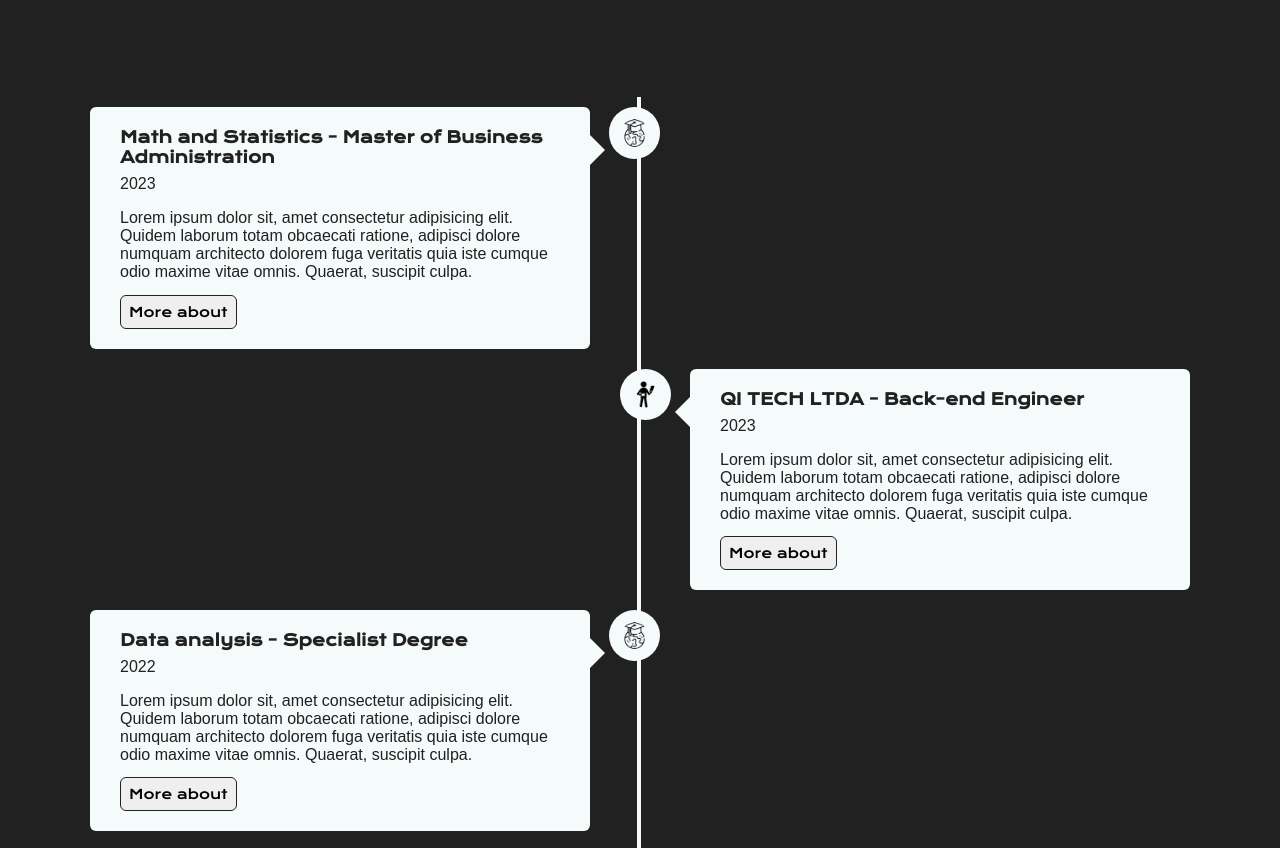
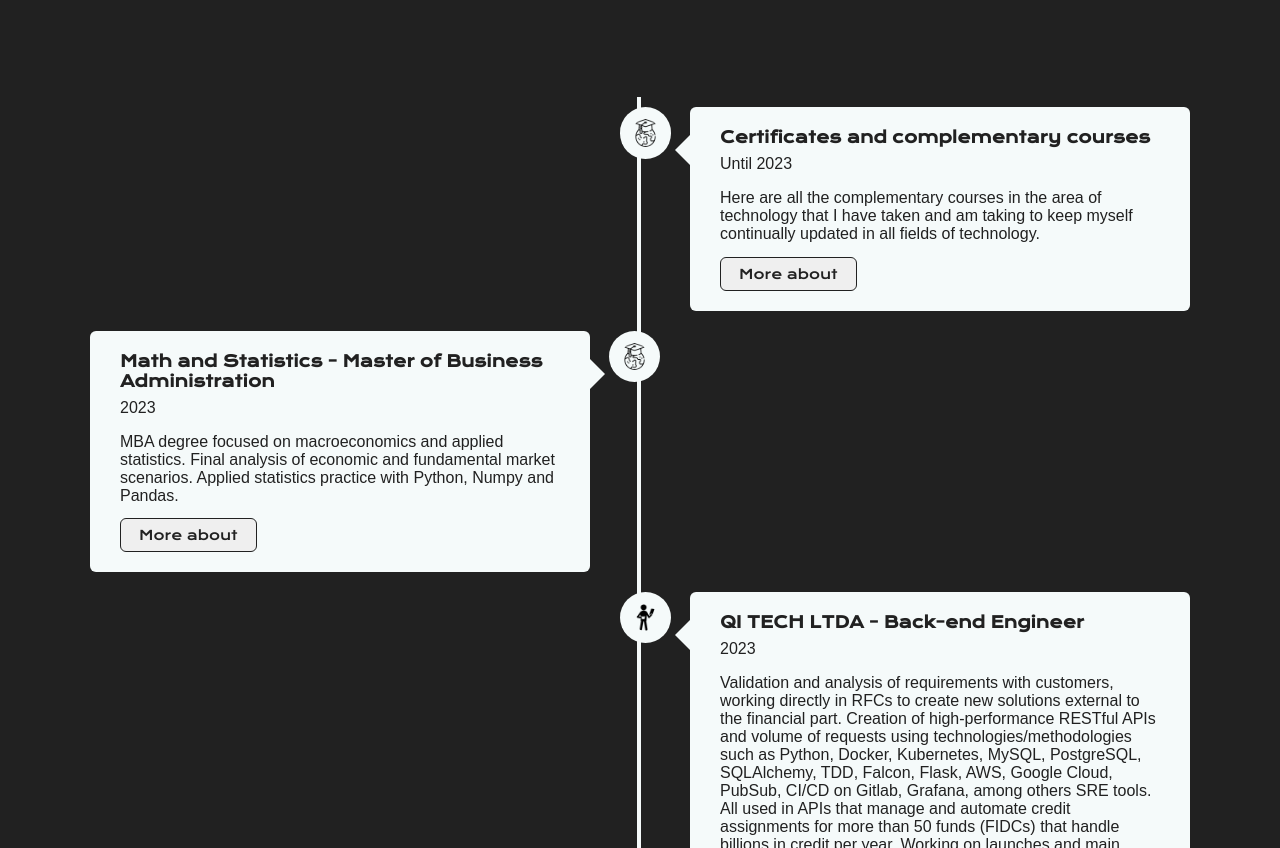
Before and after one commit to upALX/alxinc-portfolio, a website: page about.html in a window 1280 px wide. Shown: the part 81-929 px from the top of the page. Drawn offline with nearby package versions, Linux system fonts and the light colour scheme.

Commit message:
Adding descriptions on card in about

```diff
--- a/about.html
+++ b/about.html
@@ -20,14 +20,24 @@
     </header>
     <main class="presentation">
         <section class="presentation__assignment__timeline">
+            <div class="presentation__assignment__container presentation__assignment__container-right">
+                <img class="presentation__image__education right" src="assets/education.png" alt="a man reading the meeting agenda and drinking coffee">
+                <div class="presentation__assignment__text-box">
+                    <h2>Certificates and complementary courses</h2>
+                    <small>Until 2023</small>
+                    <p>Here are all the complementary courses in the area of technology that I have taken and am taking to keep myself continually updated in all fields of technology.</p>
+                    <span class="presentation__container__right-arrow"></span>
+                    <button> <a href="https://drive.google.com/drive/folders/1l6F5gSUcw788t51j8_aiePSrB0p0C-2d?usp=sharing" target="__blank">More about</a></button>
+                </div>
+            </div>
             <div class="presentation__assignment__container presentation__assignment__container-left">
                 <img class="presentation__image__work left" src="assets/education.png" alt="mortarboard on top of planet earth">
                 <div class="presentation__assignment__text-box">
                     <h2>Math and Statistics - Master of Business Administration</h2>
                     <small>2023</small>
-                    <p>Lorem ipsum dolor sit, amet consectetur adipisicing elit. Quidem laborum totam obcaecati ratione, adipisci dolore numquam architecto dolorem fuga veritatis quia iste cumque odio maxime vitae omnis. Quaerat, suscipit culpa.</p>
+                    <p>MBA degree focused on macroeconomics and applied statistics. Final analysis of economic and fundamental market scenarios. Applied statistics practice with Python, Numpy and Pandas.</p>
                     <span class="presentation__container__left-arrow"></span>
-                    <button> More about</button>
+                    <button> <a href="https://drive.google.com/drive/folders/1l6F5gSUcw788t51j8_aiePSrB0p0C-2d?usp=sharing" target="__blank">More about</a></button>
                 </div>
             </div>
             <div class="presentation__assignment__container presentation__assignment__container-right">
@@ -35,9 +45,9 @@
                 <div class="presentation__assignment__text-box">
                     <h2>QI TECH LTDA - Back-end Engineer</h2>
                     <small>2023</small>
-                    <p>Lorem ipsum dolor sit, amet consectetur adipisicing elit. Quidem laborum totam obcaecati ratione, adipisci dolore numquam architecto dolorem fuga veritatis quia iste cumque odio maxime vitae omnis. Quaerat, suscipit culpa.</p>
+                    <p>Validation and analysis of requirements with customers, working directly in RFCs to create new solutions external to the financial part. Creation of high-performance RESTful APIs and volume of requests using technologies/methodologies such as Python, Docker, Kubernetes, MySQL, PostgreSQL, SQLAlchemy, TDD, Falcon, Flask, AWS, Google Cloud, PubSub, CI/CD on Gitlab, Grafana, among others SRE tools. All used in APIs that manage and automate credit assignments for more than 50 funds (FIDCs) that handle billions in credit per year. Working on launches and main news within and outside of working hours.</p>
                     <span class="presentation__container__right-arrow"></span>
-                    <button> More about</button>
+                    <button> <a href="https://qitech.com.br" target="__blank">More about</a></button>
                 </div>
             </div>
             <div class="presentation__assignment__container presentation__assignment__container-left">
@@ -45,9 +55,9 @@
                 <div class="presentation__assignment__text-box">
                     <h2>Data analysis - Specialist Degree</h2>
                     <small>2022</small>
-                    <p>Lorem ipsum dolor sit, amet consectetur adipisicing elit. Quidem laborum totam obcaecati ratione, adipisci dolore numquam architecto dolorem fuga veritatis quia iste cumque odio maxime vitae omnis. Quaerat, suscipit culpa.</p>
+                    <p>Specialist degree focused on data analysis and processing using the ETL process to generate information through Hadoop environment tools such as Spark and Kafka. Practice with PySpark and Databricks.</p>
                     <span class="presentation__container__left-arrow"></span>
-                    <button> More about</button>
+                    <button> <a href="https://drive.google.com/drive/folders/1l6F5gSUcw788t51j8_aiePSrB0p0C-2d?usp=sharing" target="__blank">More about</a></button>
                 </div>
             </div>
             <div class="presentation__assignment__container presentation__assignment__container-right">
@@ -55,9 +65,9 @@
                 <div class="presentation__assignment__text-box">
                     <h2>QI TECH LTDA - Full Stack Developer</h2>
                     <small>2022</small>
-                    <p>Lorem ipsum dolor sit, amet consectetur adipisicing elit. Quidem laborum totam obcaecati ratione, adipisci dolore numquam architecto dolorem fuga veritatis quia iste cumque odio maxime vitae omnis. Quaerat, suscipit culpa.</p>
+                    <p>Direct involvement in technical integrations and meetings with customers in Banking as a Service products. Constant involvement in the formulation and development of documentation for REST APIs. Bug resolution and feature development on the front-end of the platform using Javascript, React, Jinja, integrated with CI/CD pipelines. Construction and integration of REST APIs linked to public securities purchase and sale events using technologies such as Python, Docker, MySQL, SQLAlchemy, Google Cloud, Falcon and FastAPI.</p>
                     <span class="presentation__container__right-arrow"></span>
-                    <button> More about</button>
+                    <button> <a href="https://qitech.com.br" target="__blank">More about</a></button>
                 </div>
             </div>
             <div class="presentation__assignment__container presentation__assignment__container-left">
@@ -67,7 +77,7 @@
                     <small>2021</small>
                     <p>Lorem ipsum dolor sit, amet consectetur adipisicing elit. Quidem laborum totam obcaecati ratione, adipisci dolore numquam architecto dolorem fuga veritatis quia iste cumque odio maxime vitae omnis. Quaerat, suscipit culpa.</p>
                     <span class="presentation__container__left-arrow"></span>
-                    <button> More about</button>
+                    <button> <a href="https://drive.google.com/drive/folders/1l6F5gSUcw788t51j8_aiePSrB0p0C-2d?usp=sharing" target="__blank">More about</a></button>
                 </div>
             </div>
             <div class="presentation__assignment__container presentation__assignment__container-right">
@@ -75,9 +85,9 @@
                 <div class="presentation__assignment__text-box">
                     <h2>Systems analysis - Degree</h2>
                     <small>2020</small>
-                    <p>Lorem ipsum dolor sit, amet consectetur adipisicing elit. Quidem laborum totam obcaecati ratione, adipisci dolore numquam architecto dolorem fuga veritatis quia iste cumque odio maxime vitae omnis. Quaerat, suscipit culpa.</p>
+                    <p>Degree in systems analysis and development focused on the practice and theory of computing, modeling and data engineering for systems. Massive practice with Java, web with Spring Boot, databases with MySQL and MongoDB.</p>
                     <span class="presentation__container__right-arrow"></span>
-                    <button> More about</button>
+                    <button> <a href="https://drive.google.com/drive/folders/1l6F5gSUcw788t51j8_aiePSrB0p0C-2d?usp=sharing" target="__blank">More about</a></button>
                 </div>
             </div>
             <div class="presentation__assignment__container presentation__assignment__container-left">
@@ -85,9 +95,9 @@
                 <div class="presentation__assignment__text-box">
                     <h2>Marista Irmão Jaime Biazus - High School</h2>
                     <small>2017</small>
-                    <p>Lorem ipsum dolor sit, amet consectetur adipisicing elit. Quidem laborum totam obcaecati ratione, adipisci dolore numquam architecto dolorem fuga veritatis quia iste cumque odio maxime vitae omnis. Quaerat, suscipit culpa.</p>
+                    <p>Here you can find my entire trajectory over the 3 years of high school.</p>
                     <span class="presentation__container__left-arrow"></span>
-                    <button> More about</button>
+                    <button> <a href="https://drive.google.com/drive/folders/1l6F5gSUcw788t51j8_aiePSrB0p0C-2d?usp=sharing" target="__blank">More about</a></button>
                 </div>
             </div>
             <div class="presentation__assignment__container presentation__assignment__container-right">
@@ -95,9 +105,9 @@
                 <div class="presentation__assignment__text-box">
                     <h2>PUCRS - Pre-Grad</h2>
                     <small>2016</small>
-                    <p>Lorem ipsum dolor sit, amet consectetur adipisicing elit. Quidem laborum totam obcaecati ratione, adipisci dolore numquam architecto dolorem fuga veritatis quia iste cumque odio maxime vitae omnis. Quaerat, suscipit culpa.</p>
+                    <p>This course was where I had direct contact with information technology, where I came to love the world of technology.</p>
                     <span class="presentation__container__right-arrow"></span>
-                    <button> More about</button>
+                    <button> <a href="https://drive.google.com/drive/folders/1l6F5gSUcw788t51j8_aiePSrB0p0C-2d?usp=sharing" target="__blank">More about</a></button>
                 </div>
             </div>
         </section>
--- a/css/about.css
+++ b/css/about.css
@@ -212,6 +212,14 @@ div.presentation__assignment__text-box button{
     font-family: var(--first-font);
 }
 
+div.presentation__assignment__text-box button a{
+    width: 100%;
+    height: 100%;
+    padding: 6px 10px;
+    text-decoration: none;
+    color: var(--main-color)
+}
+
 span.presentation__container__left-arrow{
     height: 0;
     width: 0;
--- a/css/portfolio.css
+++ b/css/portfolio.css
@@ -147,7 +147,7 @@ section div.presentation__card div.presentation_content{
     color: var(--main-color);
     border-radius: 1.5em;
     align-items: center;
-    justify-content: space-between;
+    justify-content: center;
     flex-direction: column;
     color: var(--main-words-color);
     font-family: var(--secondary-word);
```
